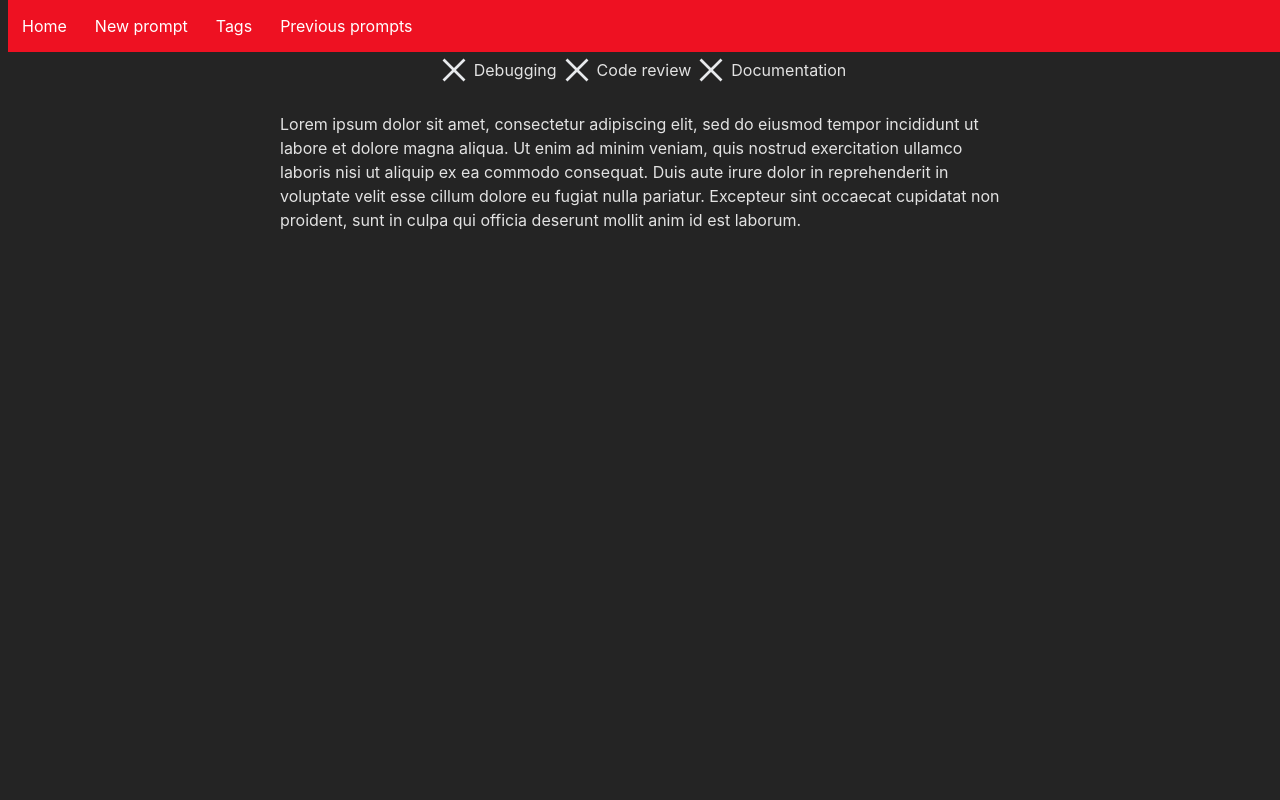
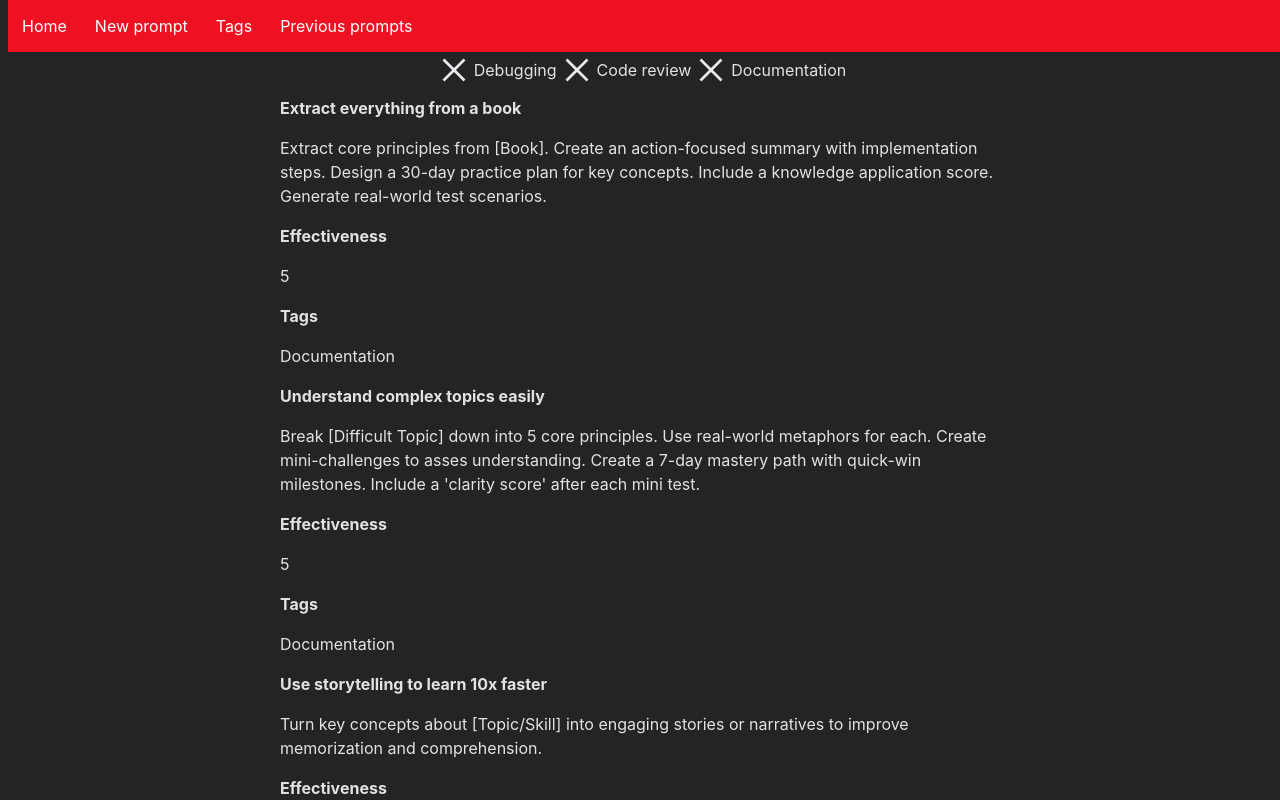
Before and after one commit to klosik007/AIPromptJournal, a React (Vite) app: page / in a window 1280 px wide. Shown: the top 800 px of the page. Built offline with nearby package versions, Linux system fonts and the light colour scheme.

Commit message:
PromptsInfo implementation and dummy data in MainView

```diff
--- a/src/components/MainView.tsx
+++ b/src/components/MainView.tsx
@@ -1,4 +1,33 @@
 import TagButton from "./TagButton"
+import PromptsInfo from "./PromptsInfo"
+import { PromptObject } from "../types/Prompts"
+
+const prompts: PromptObject[] = [
+    {
+        "title": "Extract everything from a book",
+        "promptContent": "Extract core principles from [Book]. Create an action-focused summary with implementation steps. Design a 30-day practice plan for key concepts. Include a knowledge application score. Generate real-world test scenarios.",
+        "effectiveness": 5,
+        "tags": ["Documentation"]
+    },
+    {
+        "title": "Understand complex topics easily",
+        "promptContent": "Break [Difficult Topic] down into 5 core principles. Use real-world metaphors for each. Create mini-challenges to asses understanding. Create a 7-day mastery path with quick-win milestones. Include a 'clarity score' after each mini test.",
+        "effectiveness": 5,
+        "tags": ["Documentation"]
+    },
+    {
+        "title": "Use storytelling to learn 10x faster",
+        "promptContent": "Turn key concepts about [Topic/Skill] into engaging stories or narratives to improve memorization and comprehension.",
+        "effectiveness": 5,
+        "tags": ["Documentation"]
+    },
+    {
+        "title": "Use Visualization",
+        "promptContent": "Guide me through a visualization exercice to learn about [TOPIC/SKILL] and imagine myself successfully applying it in real-world situations.",
+        "effectiveness": 5,
+        "tags": ["Documentation"]
+    }
+]
 
 export default function MainView() {
     return (
@@ -18,12 +47,7 @@ export default function MainView() {
                     <TagButton name="Documentation" />
                 </div>
                 <div className="content">
-                    <p>
-                        Lorem ipsum dolor sit amet, consectetur adipiscing elit, sed do eiusmod tempor incididunt ut labore et dolore magna aliqua.
-                        Ut enim ad minim veniam, quis nostrud exercitation ullamco laboris nisi ut aliquip ex ea commodo consequat.
-                        Duis aute irure dolor in reprehenderit in voluptate velit esse cillum dolore eu fugiat nulla pariatur.
-                        Excepteur sint occaecat cupidatat non proident, sunt in culpa qui officia deserunt mollit anim id est laborum.
-                    </p>
+                    <PromptsInfo promptsContent={prompts} />
                 </div>
             </div>
         </>
--- /dev/null
+++ b/src/components/PromptContent.tsx
@@ -0,0 +1,14 @@
+import { PromptObject } from "../types/Prompts"
+
+export default function PromptContent({ title, promptContent, effectiveness, tags }: PromptObject) {
+    return (
+        <>
+            <b>{title}</b>
+            <p>{promptContent}</p>
+            <b>Effectiveness</b>
+            <p>{effectiveness}</p>
+            <b>Tags</b>
+            <p>{tags.join(", ")}</p>
+        </>
+    )
+}
--- /dev/null
+++ b/src/components/PromptsInfo.tsx
@@ -0,0 +1,14 @@
+import PromptContent from "./PromptContent"
+import { Prompts } from "../types/Prompts"
+
+export default function PromptsInfo({promptsContent}: Prompts) {
+    return promptsContent.map((prompt, index) =>
+        <PromptContent
+            key={index}
+            title={prompt.title}
+            promptContent={prompt.promptContent}
+            effectiveness={prompt.effectiveness}
+            tags={prompt.tags}
+        />
+    )
+}
--- /dev/null
+++ b/src/types/Prompts.ts
@@ -0,0 +1,10 @@
+export type PromptObject = {
+    title: string,
+    promptContent: string,
+    effectiveness: number,
+    tags: string[]
+}
+
+export type Prompts = {
+    promptsContent: Array<PromptObject>
+}
--- a/tsconfig.app.json
+++ b/tsconfig.app.json
@@ -22,5 +22,5 @@
     "noFallthroughCasesInSwitch": true,
     "noUncheckedSideEffectImports": true
   },
-  "include": ["src"]
+  "include": ["src", "src/types/Prompts.ts"]
 }
```
Also changed, not shown: src/components/ManagePrompt.tsx (+17 -2 lines).
